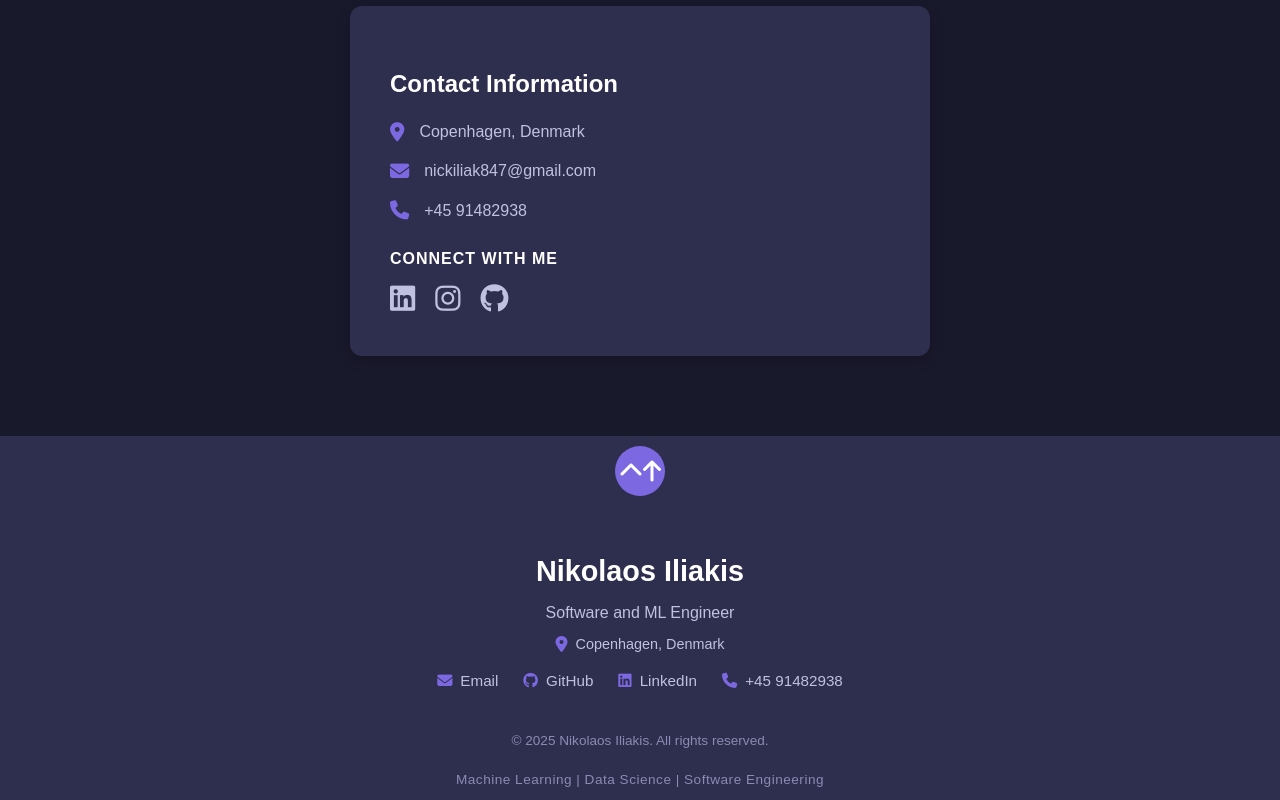
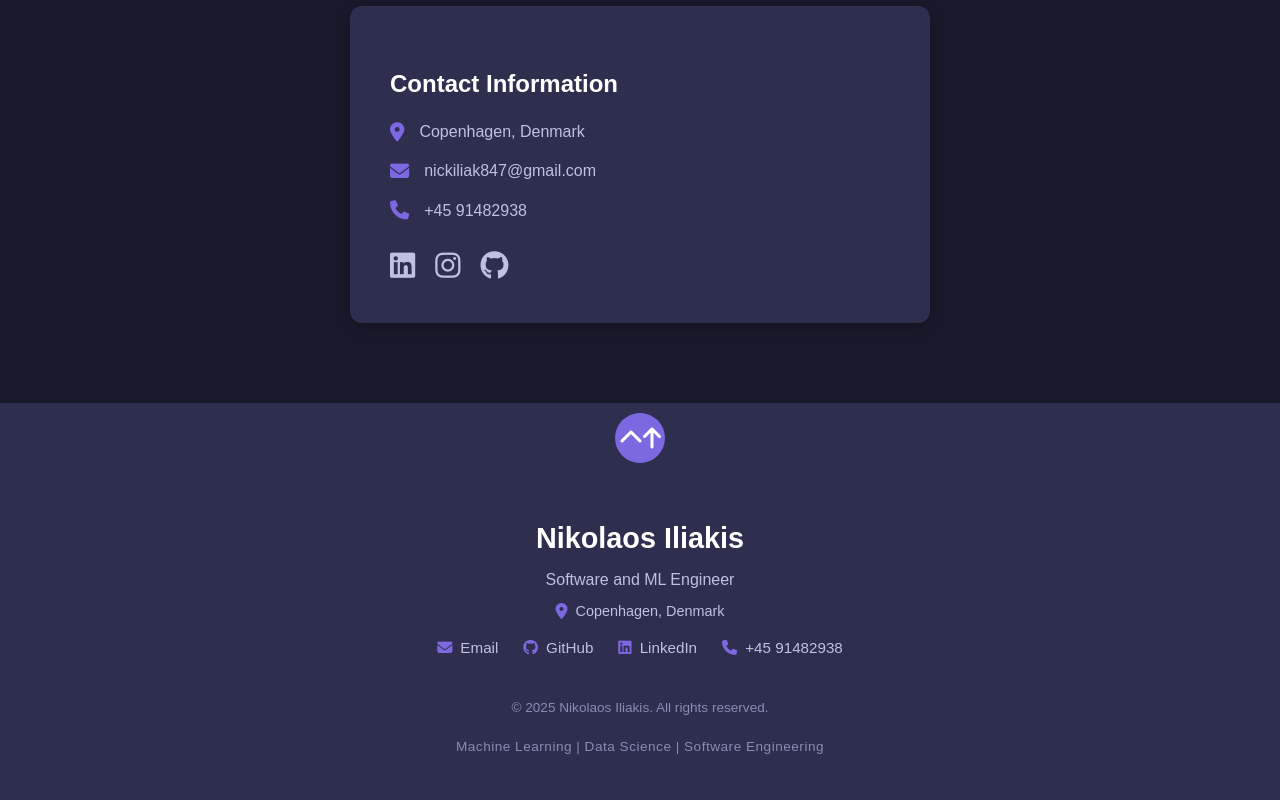
Before and after one commit to nickiliak/My-Portfolio, a React (Create React App) app in the folder frontend/: page / in a window 1280 px wide. Shown: the part 4067-4867 px from the top of the page. After the commit the page ends 4834 px from the top, so only its background shows below. Built offline with nearby package versions, Linux system fonts and the light colour scheme; a small style sheet from the web is missing.

Commit message:
Removed Connect with me will fix it on phase 2 if it happens

```diff
--- a/frontend/src/components/Contact.js
+++ b/frontend/src/components/Contact.js
@@ -41,7 +41,7 @@
                 <span>+45 91482938</span>
               </li>
             </ul>
-            <h4>Connect with me</h4>
+            <h4></h4>
             <div className="social-links">
               <a href="https://linkedin.com/in/nikolaos-iliakis" target="_blank" rel="noopener noreferrer">
                 <i className="fa-brands fa-linkedin"></i>
```
Also changed, not shown: frontend/public/index.html (+2 -12 lines).
